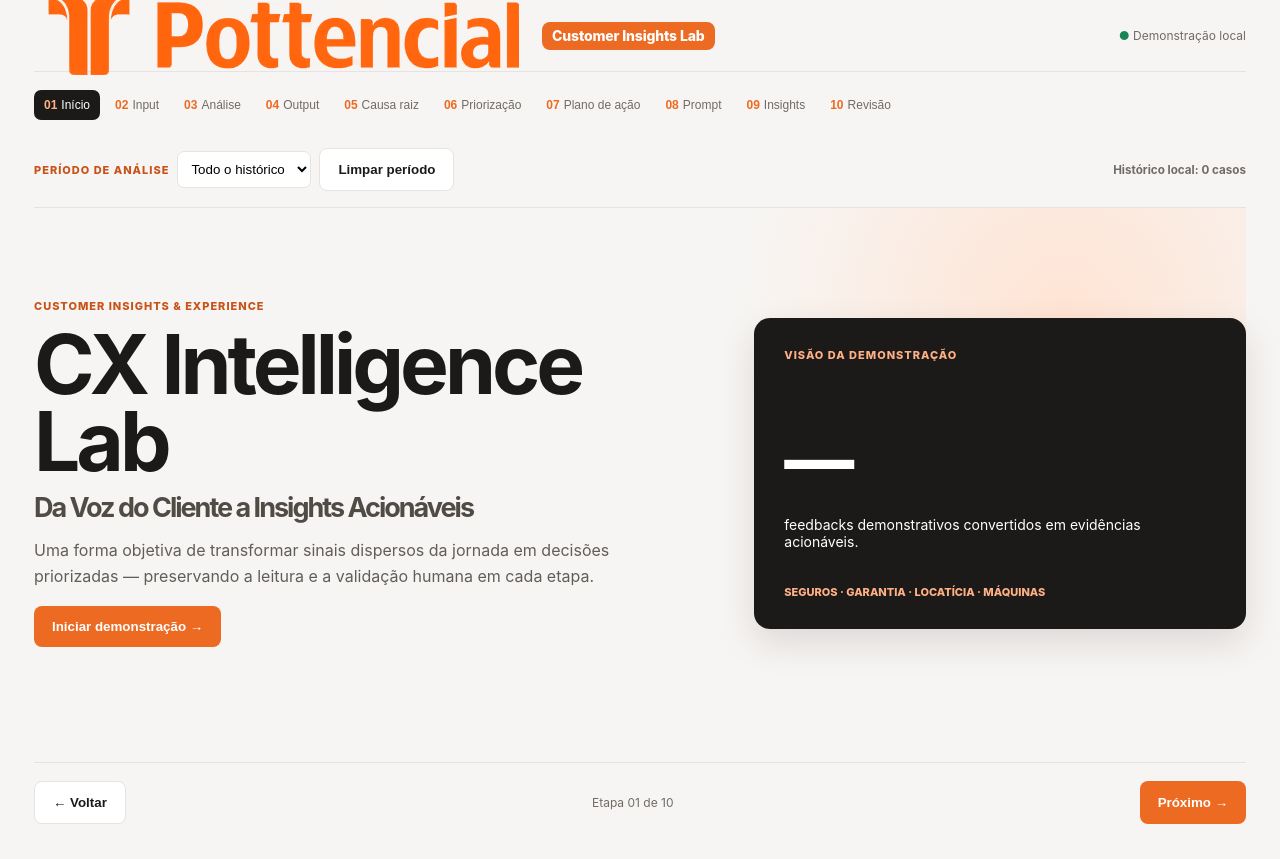
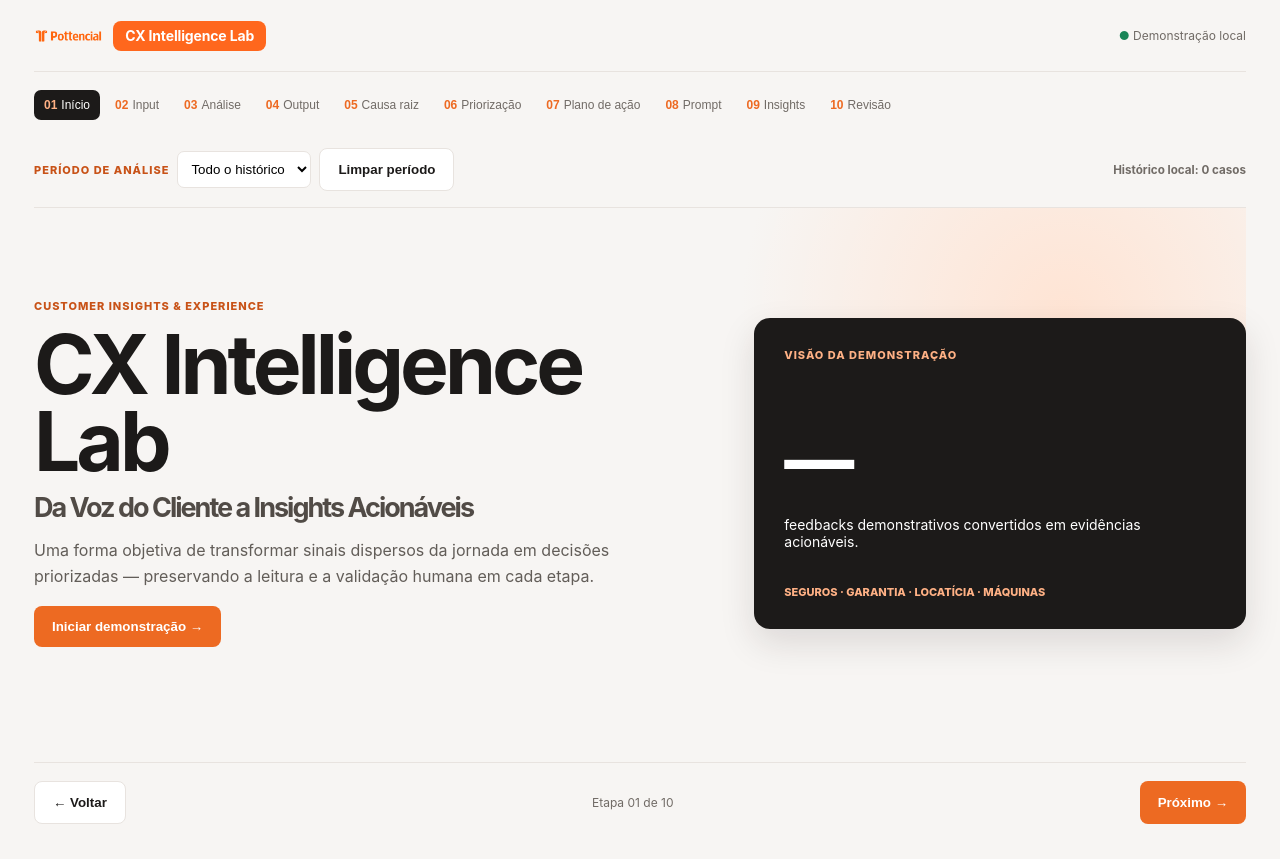
Before and after one commit to MarianeHonorio/customer-insights-lab, a plain HTML site: page index.html in a window 1280 px wide. Drawn offline with Linux system fonts and the light colour scheme.

Commit message:
Update index.html

```diff
--- a/index.html
+++ b/index.html
@@ -91,9 +91,18 @@ init();
 (function(){
   var brand=document.querySelector('.brand');
  brand.innerHTML =
- '<img src="./assets/logo-pottencial.png.png" alt="Logo Pottencial">' +
- '<span class="brand-title">Customer Insights Lab</span>';
-  var style=document.createElement('style');style.textContent='.brand{display:flex;align-items:center;gap:8px;}important;display:flex!important;align-items:center!important}.brand-logo{height:28px;width:auto;}.brand-title{font-size:14px;line-height:1;white-space:nowrap;padding:10px 13px;border-radius:7px;background:#1c1a19;color:#ff671d;letter-spacing:-.15px;font-weight:850}';document.head.appendChild(style);
+  '<img class="brand-logo" src="./assets/logo-pottencial.png.png" alt="Logo Pottencial">' +
+  '<span class="brand-title">CX Intelligence Lab</span>';
+var style = document.createElement('style');
+style.textContent =
+  '.brand{display:flex!important;align-items:center!important;gap:10px!important;}' +
+  '.brand .brand-logo{height:22px!important;width:auto!important;max-width:none!important;display:block!important;}' +
+  '.brand .brand-title{display:inline-flex!important;align-items:center!important;' +
+    'font-size:14px!important;line-height:1!important;white-space:nowrap!important;' +
+    'padding:8px 12px!important;border-radius:8px!important;' +
+    'background:#ff671d!important;color:#ffffff!important;' +
+    'letter-spacing:-.15px!important;font-weight:700!important;}';
+document.head.appendChild(style);
   var form=document.getElementById('form');form.insertAdjacentHTML('afterbegin','<label style="display:block;margin-top:13px">Outra classificação de tema</label><input id="customTheme" class="filter" style="width:100%;margin:5px 0 12px" placeholder="Ex.: Comunicação, Cobrança, Usabilidade">');
   window.pick=function(id){sel=id;var x=data.find(function(v){return v.id===id});document.getElementById('rt').textContent=x.id+' · '+x.produto;document.getElementById('rx').textContent=x.comentario;form.style.display='block';document.getElementById('theme').value=[...document.getElementById('theme').options].some(function(o){return o.value===x.tema})?x.tema:'Outro';document.getElementById('sent').value=x.sentimento;document.getElementById('customTheme').value='';review()};
   window.save=function(){var x=data.find(function(v){return v.id===sel}),custom=document.getElementById('customTheme').value.trim();x.tema=custom||document.getElementById('theme').value;x.sentimento=document.getElementById('sent').value;review();output();renderRoot();renderPlan();renderInsights();var t=document.getElementById('toast');t.textContent=custom?'Nova classificação salva nesta sessão.':'Classificação salva nesta sessão.';t.className='toast on';setTimeout(function(){t.className='toast'},2800)};
```
